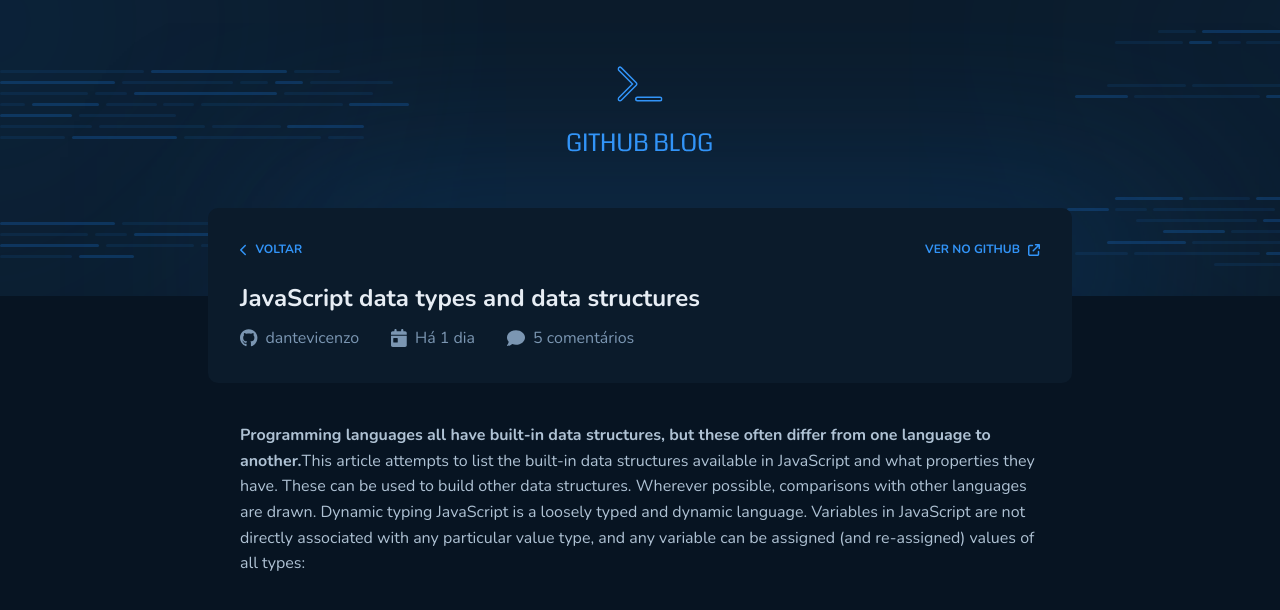
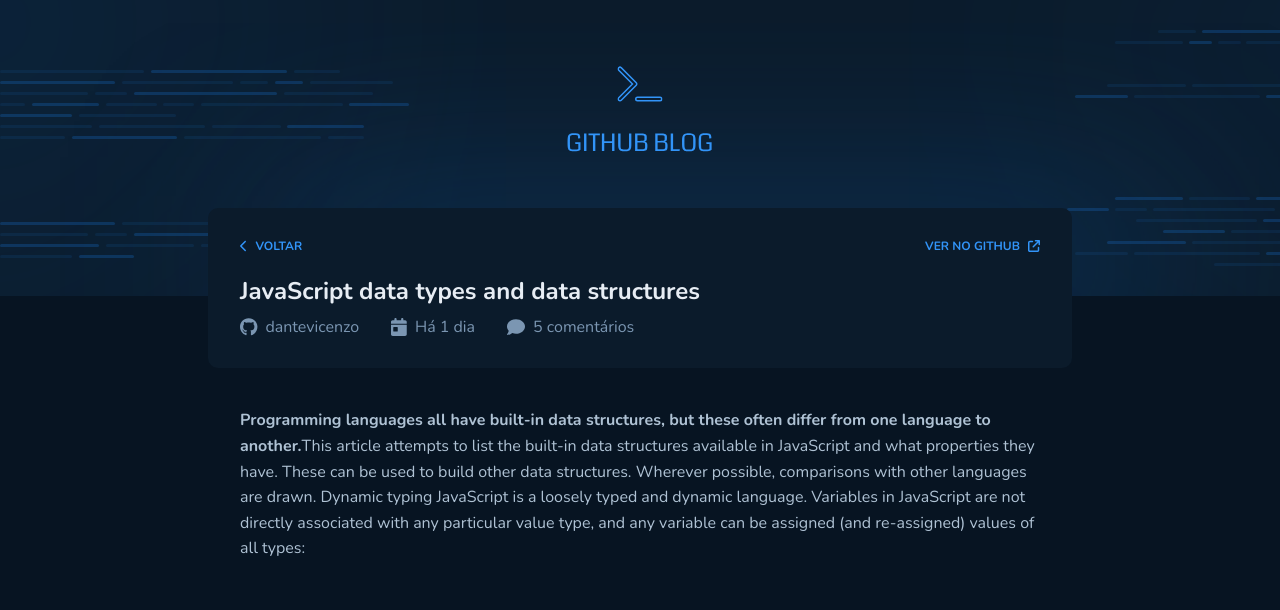
Before and after one commit to dantevicenzo/github-blog, a React (Vite) app: page /post in a window 1280 px wide. Shown: the top 610 px of the page. Built offline with nearby package versions, Linux system fonts and the light colour scheme.

Commit message:
Blog and post links updated

```diff
--- a/src/pages/Blog/components/PostCard/index.tsx
+++ b/src/pages/Blog/components/PostCard/index.tsx
@@ -2,7 +2,7 @@
 
 export function PostCard() {
   return (
-    <Container>
+    <Container href="/post">
       <Header>
         <strong>JavaScript data types and data structures</strong>
         <span>Há 1 dia</span>
--- a/src/pages/Blog/components/PostCard/styles.ts
+++ b/src/pages/Blog/components/PostCard/styles.ts
@@ -1,9 +1,11 @@
 import styled from 'styled-components'
 
-export const Container = styled.div`
+export const Container = styled.a`
   background-color: ${(props) => props.theme.basePost};
   padding: 2rem;
   border-radius: 10px;
+
+  text-decoration: none;
 `
 export const Header = styled.header`
   display: flex;
--- a/src/pages/Blog/components/Profile/styles.ts
+++ b/src/pages/Blog/components/Profile/styles.ts
@@ -35,6 +35,7 @@
     font-size: 0.75rem;
 
     color: ${(props) => props.theme.blue};
+    line-height: 0;
   }
 
   h3 {
@@ -65,5 +66,6 @@
 
   span {
     color: ${(props) => props.theme.baseSubtitle};
+    line-height: 0;
   }
 `
--- a/src/pages/Post/index.tsx
+++ b/src/pages/Post/index.tsx
@@ -1,4 +1,3 @@
-import { Header } from '../../components/Header'
 import { FontAwesomeIcon } from '@fortawesome/react-fontawesome'
 import {
   faArrowUpRightFromSquare,
@@ -21,7 +20,7 @@
     <>
       <InfoContainer>
         <HeaderLinks>
-          <a href="">
+          <a href="/">
             <FontAwesomeIcon icon={faChevronLeft} />
             Voltar
           </a>
--- a/src/pages/Post/styles.ts
+++ b/src/pages/Post/styles.ts
@@ -21,6 +21,7 @@
     font-size: 12px;
     font-weight: bold;
     color: ${(props) => props.theme.blue};
+    line-height: 0;
   }
 `
 export const Title = styled.h3`
@@ -48,6 +49,7 @@
   span {
     color: ${(props) => props.theme.baseSpan};
     font-size: 1rem;
+    line-height: 0;
   }
 `
 export const ContentContainer = styled.div`
```
